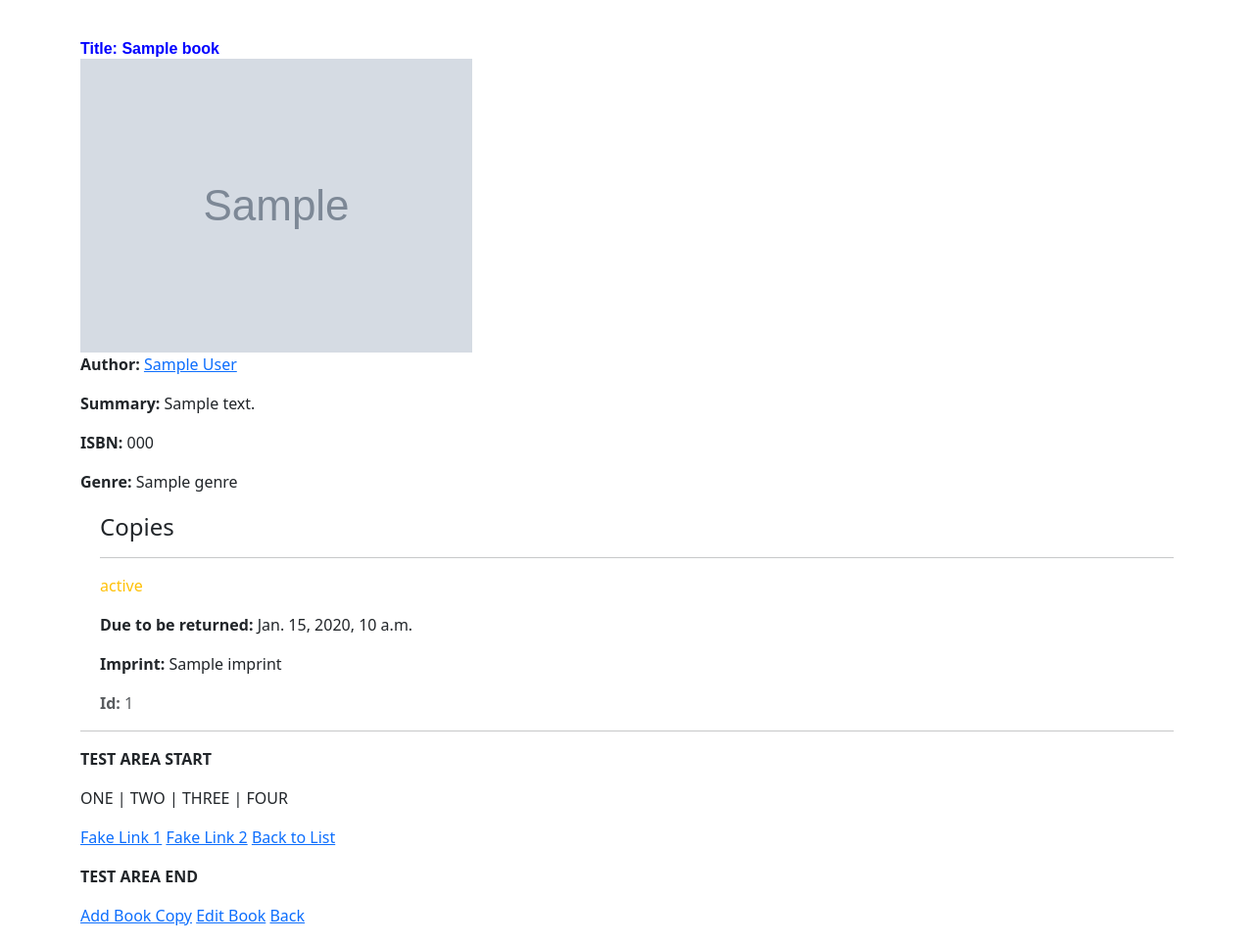
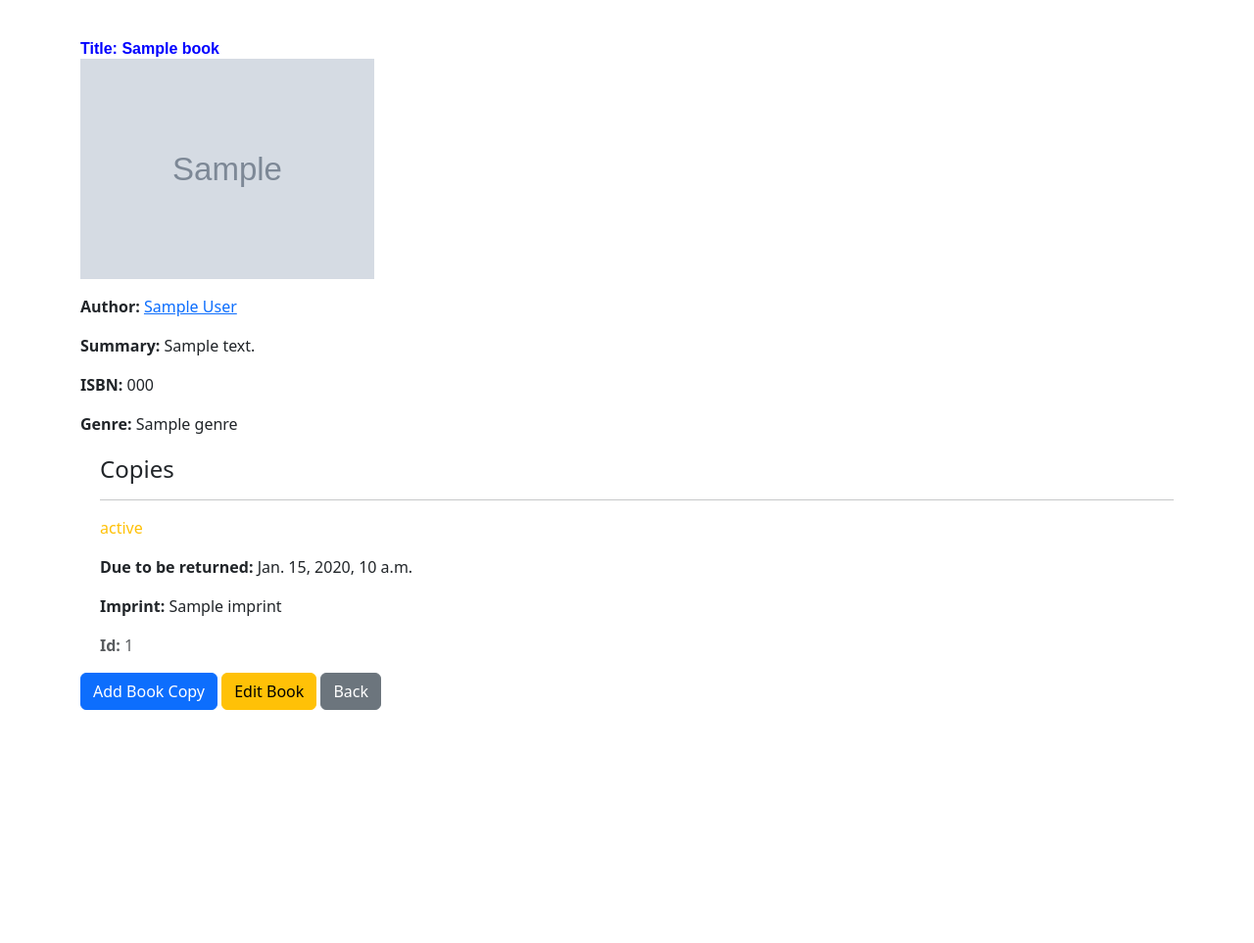
Before and after one commit to Jake-UNO/local_library_tut2, a Django app: template templates/catalog/book_detail.html in a window 1280 px wide. Shown: the part 56-1019 px from the top of the page at 98% size. After the commit the page ends 781 px from the top, so only its background shows below. Run offline with Django 5.2, Linux system fonts and the light colour scheme; the template is opened without the code that fills it: most values are stand-ins (such as "Sample title", 1, 10 or a date in 2020); grey boxes marked "Sample" are stand-in pictures.

Commit message:
Fix book detail template and restore book copy view

```diff
--- a/catalog/templates/catalog/book_detail.html
+++ b/catalog/templates/catalog/book_detail.html
@@ -4,12 +4,16 @@
   <h1>Title: {{ book.title }}</h1>
 
   {% if book.book_image %}
-    <img src="{{ book.book_image.url }}" alt="{{ book.title }}" class="img-fluid">
+    <p>
+      <img src="{{ book.book_image.url }}" alt="{{ book.title }}" style="max-width:300px; height:auto;">
+    </p>
   {% else %}
     <img src="/media/images/StockBook.jpg" alt="No book cover available" class="img-fluid">
   {% endif %}
 
-  <p><strong>Author:</strong> <a href="{% url 'author_detail' book.author.id %}">{{ book.author }}</a></p>
+  <p><strong>Author:</strong>
+    <a href="{% url 'author_detail' book.author.id %}">{{ book.author }}</a>
+  </p>
   <p><strong>Summary:</strong> {{ book.summary }}</p>
   <p><strong>ISBN:</strong> {{ book.isbn }}</p>
   <p><strong>Genre:</strong> {{ book.genre.all|join:", " }}</p>
@@ -33,22 +37,12 @@
     {% endif %}
   </div>
 
-  <hr>
-  <p><strong>TEST AREA START</strong></p>
-  <p>ONE | TWO | THREE | FOUR</p>
-  <p>
-    <a href="#">Fake Link 1</a>
-    <a href="#">Fake Link 2</a>
-    <a href="{% url 'book_list' %}">Back to List</a>
-  </p>
-  <p><strong>TEST AREA END</strong></p>
-
   <p class="mt-3">
-    <a href="{% url 'book_create_copy' pk=book.pk %}">Add Book Copy</a>
-    <a href="{% url 'book_update' book.id %}">Edit Book</a>
+    <a href="{% url 'book_create_copy' pk=book.pk %}" class="btn btn-primary">Add Book Copy</a>
+    <a href="{% url 'book_update' book.id %}" class="btn btn-warning">Edit Book</a>
     {% if book.bookinstance_set.count == 0 %}
-      <a href="{% url 'book_delete' book.id %}">Delete Book</a>
+      <a href="{% url 'book_delete' book.id %}" class="btn btn-danger">Delete Book</a>
     {% endif %}
-    <a href="{% url 'book_list' %}">Back</a>
+    <a href="{% url 'book_list' %}" class="btn btn-secondary">Back</a>
   </p>
 {% endblock %}
```
Also changed, not shown: catalog/views.py (+12 -0 lines), templates/catalog/book_detail.html (+18 -7 lines), db.sqlite3.
